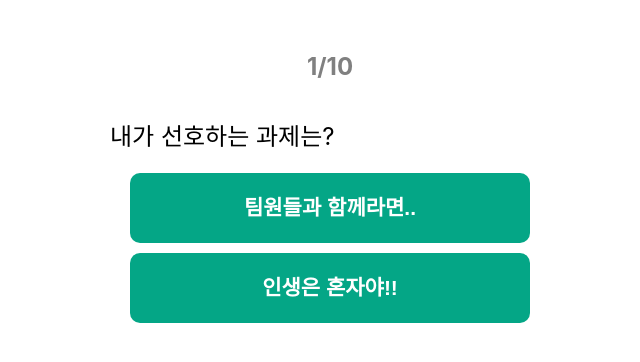
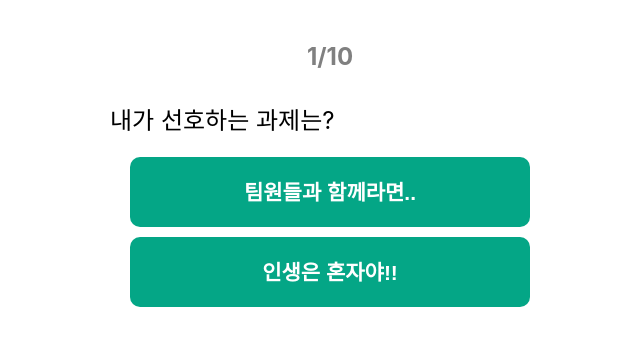
Before and after one commit to YWTechIT/project-military-test, a React (Create React App) app: page /combat in a window 1280 px wide. Shown: the top 362 px of the page, without its empty margins (310-950 px from the left). Built offline with nearby package versions, Linux system fonts and the light colour scheme.

Commit message:
ADD typhography custom change heading tag at globalStyle
글로벌스타일 폴더에 heading tag(h1, h2, h3) default 값 custom 변경

```diff
--- a/src/components/Button/index.js
+++ b/src/components/Button/index.js
@@ -1,6 +1,6 @@
 import React from "react";
 import styled from "styled-components";
-import StyledLink from "../StyledLink";
+import StyledLink from "../../typography/styledLink";
 
 const StyledButton = styled.button`
   width: 80%;
--- a/src/components/CardBox/index.js
+++ b/src/components/CardBox/index.js
@@ -1,7 +1,6 @@
 import React from "react";
 import styled from "styled-components";
-import ResultTitle from "../ResultTitle";
-import StyledLink from "../StyledLink";
+import StyledLink from "../../typography/styledLink";
 
 const CardBoxFlex = styled.div`
   display: flex;
@@ -21,6 +20,11 @@
   }
 `;
 
+const CardBoxTitle = styled.h2`
+  color: ${(props) => props.theme.HashTag};
+  word-break: keep-all;
+`;
+
 const CardBoxText = styled.div`
   font-size: 16px;
   @media screen and (min-width: 600px) {
@@ -32,7 +36,7 @@
   return (
     <>
       <CardBoxFlex>
-        <ResultTitle>{children}</ResultTitle>
+        <CardBoxTitle>{children}</CardBoxTitle>
         <ImgContainer>
           <StyledLink to={cardBoxLink}>
             <CardBoxImg src={cardBoxICON}></CardBoxImg>
--- a/src/components/ResultTitle/index.js
+++ /dev/null
@@ -1,14 +0,0 @@
-import styled from "styled-components";
-
-const ResultTitle = styled.h2`
-  color: ${(props) => props.theme.HashTag};
-  font-size: 20px;
-  margin: 10px 5px 14px 5px;
-  text-align: center;
-  word-break: keep-all;
-  @media screen and (min-width: 600px){
-    font-size: 24px;
-  }
-`;
-
-export default ResultTitle;
--- a/src/globalStyle.js
+++ b/src/globalStyle.js
@@ -6,6 +6,33 @@
         "Ubuntu", "Cantarell", "Fira Sans", "Droid Sans", "Helvetica Neue",
         sans-serif;
   }
+
+h1 {
+  font-size: 24px;
+  margin: 4px;
+  text-align: center;
+  @media screen and (min-width: 600px){
+    font-size: 34px;
+  }
+}
+
+h2 {
+  font-size: 20px;
+  margin: 10px 5px 14px 5px;
+  text-align: center;
+  @media screen and (min-width: 600px){
+    font-size: 24px;
+  }
+}
+
+h3 {
+  font-size: 16px;
+  margin: 4px;
+  text-align: center;
+  @media screen and (min-width: 600px){
+    font-size: 20px;
+  }
+}
 `;
 
 export default GlobalStyle;
--- a/src/pages/Landing/index.js
+++ b/src/pages/Landing/index.js
@@ -3,22 +3,6 @@
 import landing from "../../assets/landing.jpg";
 import Button from "../../components/Button";
 import Container from "../../components/Container";
-
-const Title = styled.h1`
-  font-size: 24px;
-  margin: 4px;
-  @media screen and (min-width: 600px){
-    font-size: 32px;
-  }
-`;
-
-const SubTitle = styled.h2`
-  font-size: 16px;
-  margin: 4px;
-  @media screen and (min-width: 600px){
-    font-size: 20px;
-  }
-`;
 
 const StyledImage = styled.img`
   border-radius: 10px;
@@ -41,8 +25,8 @@
   return (
     <>
       <Container>
-        <Title>내가 재입대를 하게 된다면?</Title>
-        <SubTitle>나에게 어울리는 병과는 무엇일까?</SubTitle>
+        <h1>내가 재입대를 하게 된다면?</h1>
+        <h3>나에게 어울리는 병과는 무엇일까?</h3>
         <StyledImage src={landing} alt="landing"></StyledImage>
         <Text>
           2040년 2월 16일, 병무청 서버 해킹으로 인해 입영기록이 통째로 삭제됐다. 어느날
```
